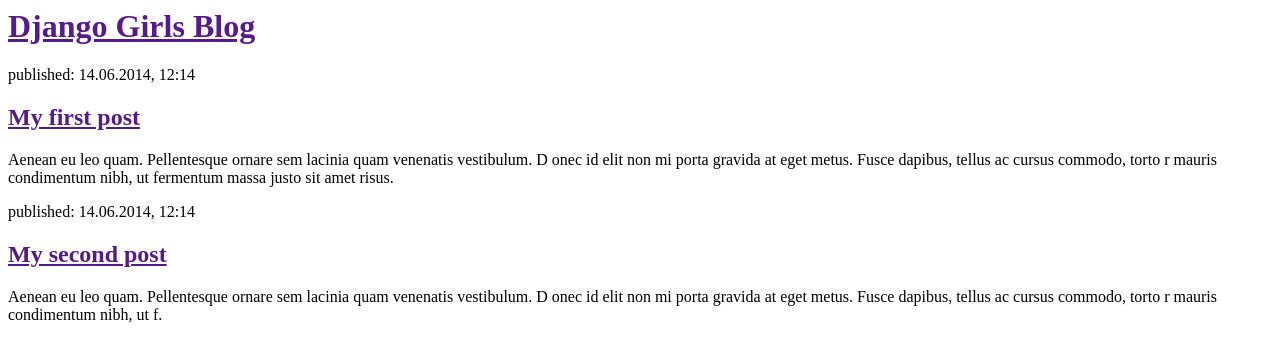
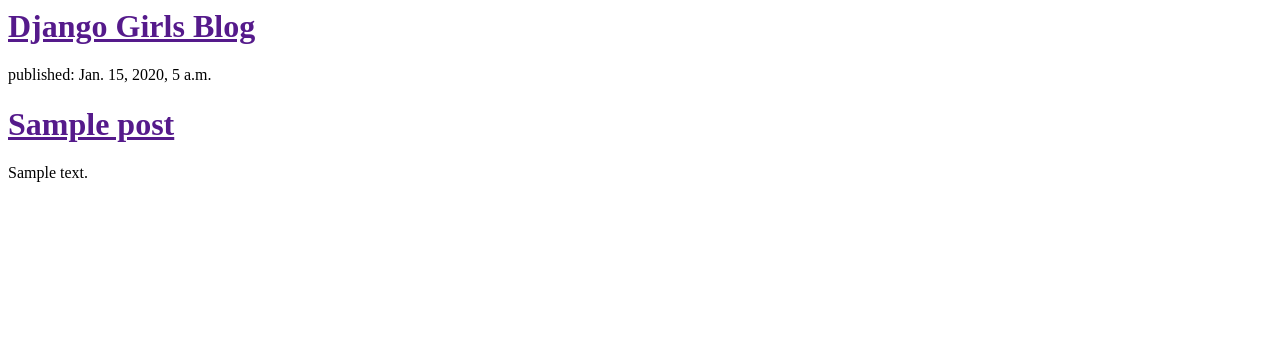
Before and after one commit to pvgrajalesg/my-first-blog, a Django app: template blog/templates/blog/post_list.html in a window 1280 px wide. Shown: the top 362 px of the page. Run offline with Django 3.2, Linux system fonts and the light colour scheme; the template is opened without the code that fills it: values that come from a table or form of the project are taken from there, others are empty; tables that the repository leaves empty hold one stand-in row (values such as "Sample post").

Commit message:
Agregar modelo a views y se mandan los post a la plantilla

```diff
--- a/blog/templates/blog/post_list.html
+++ b/blog/templates/blog/post_list.html
@@ -6,19 +6,11 @@
 		<div>
 			<h1><a href="">Django Girls Blog</a></h1>
 		</div>
-		<div>
-			<p>published: 14.06.2014, 12:14</p>
-			<h2><a href="">My first post</a></h2>
-			<p>Aenean eu leo quam. Pellentesque ornare sem lacinia quam venenatis vestibulum. D
-			onec id elit non mi porta gravida at eget metus. Fusce dapibus, tellus ac cursus commodo, torto
-			r mauris condimentum nibh, ut fermentum massa justo sit amet risus.</p>
-		</div>
-		<div>
-			<p>published: 14.06.2014, 12:14</p>
-			<h2><a href="">My second post</a></h2>
-			<p>Aenean eu leo quam. Pellentesque ornare sem lacinia quam venenatis vestibulum. D
-				onec id elit non mi porta gravida at eget metus. Fusce dapibus, tellus ac cursus commodo, torto
-				r mauris condimentum nibh, ut f.</p>
-		</div>
-	</body>
+		{% for post in pos %}
+			<div>
+				<p>published: {{ post.published_date }}</p>
+				<h1><a href="">{{ post.title }}</a></h1>
+				<p>{{ post.text|linebreaksbr }}</p>
+			</div>
+		{% endfor %}
 </html>
--- a/blog/views.py
+++ b/blog/views.py
@@ -1,5 +1,8 @@
 from django.shortcuts import render
+from django.utils import timezone
+from .models import Post
 
 # Create your views here.
 def post_list(request):
-	return render(request, 'blog/post_list.html', {})
+	posts=Post.objects.filter(published_date__lte=timezone.now()).order_by('published_date')
+	return render(request, 'blog/post_list.html', {'pos':posts})
```
